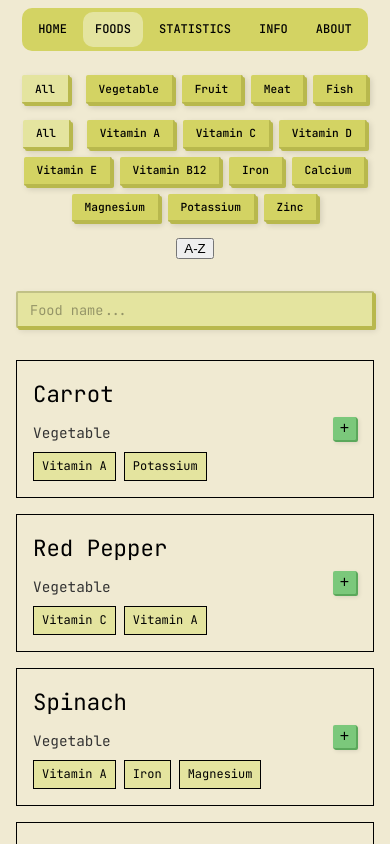
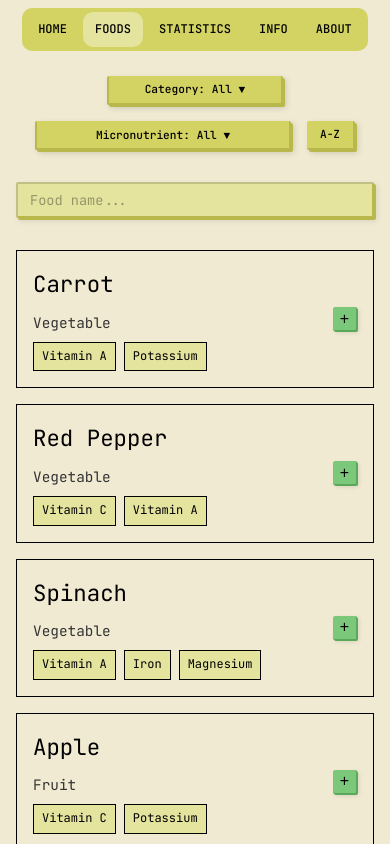
Before and after one commit to MatejHlavac/Micronutrient_Tracker, a Vue app: page /add in a window 390 px wide. Shown: the top 844 px of the page. Built offline with nearby package versions, Linux system fonts and the light colour scheme.

Commit message:
Dropdowny pre filtre
- Pridanie dropdownov pre filtre kategorii a mikronutrientov

```diff
--- a/src/views/AddFoodView.vue
+++ b/src/views/AddFoodView.vue
@@ -17,7 +17,9 @@ export default {
             selectedCategory: 'all',
 			selectedMicro: 'all',
 			searched: '',
-			isSorted: null
+			isSorted: null,
+			categoryDropdownOpen: false,
+			micronutrientDropdownOpen: false
         }
     },
 
@@ -56,10 +58,12 @@ export default {
     methods: {
         setCategory(category) {
             this.selectedCategory = category
+            this.$nextTick(() => this.$refs.categoryDropdown?.blur())
         },
 
 		setMicro(micronutrient) {
 			this.selectedMicro = micronutrient
+			this.$nextTick(() => this.$refs.micronutrientDropdown?.blur())
 		},
 
 		search(items) {
@@ -84,6 +88,20 @@ export default {
 
 		toggleSort() {
 			this.isSorted = !this.isSorted
+		},
+
+		maybeCloseCategoryDropdown(e) {
+			if (this.categoryDropdownOpen) {
+				document.activeElement?.blur()
+				e.preventDefault()
+			}
+		},
+
+		maybeCloseMicronutrientDropdown(e) {
+			if (this.micronutrientDropdownOpen) {
+				document.activeElement?.blur()
+				e.preventDefault()
+			}
 		}
     }
 }
@@ -92,7 +110,11 @@ export default {
 <template>
     <div class = "add-food">
         <div class = "filters">
-			<div class = "category-filters">
+			<div ref="categoryDropdown" class="filter-dropdown" tabindex="0" @focusin="categoryDropdownOpen = true" @focusout="categoryDropdownOpen = false">
+				<button type="button" class="filter-dropdown-trigger category-trigger" @mousedown="maybeCloseCategoryDropdown($event)">
+					Category: {{ selectedCategory === 'all' ? 'All' : selectedCategory.charAt(0).toUpperCase() + selectedCategory.slice(1) }} ▼
+				</button>
+				<div class="filter-dropdown-content category-dropdown-content">
 					<button v-for="category in ['all', 'vegetable', 'fruit', 'meat', 'fish']"
 						:key = "category"
 						@click = "setCategory(category)"
@@ -101,7 +123,12 @@ export default {
 					{{ category === 'all' ? 'All' : category.charAt(0).toUpperCase() + category.slice(1) }}
 					</button>
 				</div>
-			<div class = "micronutrient-filters">
+			</div>
+			<div ref="micronutrientDropdown" class="filter-dropdown" tabindex="0" @focusin="micronutrientDropdownOpen = true" @focusout="micronutrientDropdownOpen = false">
+				<button type="button" class="filter-dropdown-trigger micronutrient-trigger" @mousedown="maybeCloseMicronutrientDropdown($event)">
+					Micronutrient: {{ selectedMicro === 'all' ? 'All' : (micronuts.find(m => m.id === selectedMicro)?.name ?? selectedMicro) }} ▼
+				</button>
+				<div class="filter-dropdown-content micronutrient-dropdown-content">
 					<button v-for="micronutrient in micronutrientIds"
 						:key = "micronutrient"
 						@click = "setMicro(micronutrient)"
@@ -109,6 +136,7 @@ export default {
 					>
 					{{ micronutrient === 'all' ? 'All' : (micronuts.find(m => m.id === micronutrient)?.name ?? micronutrient) }}
 					</button>
+				</div>
 			</div>
 			<button @click="toggleSort" :class="['sort-button', {active: isSorted}]">A-Z</button>
         </div>
@@ -189,19 +217,84 @@ export default {
 
 .filters {
 	display: flex;
-	flex-direction: column;
+	flex-wrap: wrap;
+	justify-content: center;
 	align-items: center;
 	gap: 1rem;
 	margin-bottom: 2rem;
 }
 
-.category-filters,
-.micronutrient-filters {
+.filter-dropdown {
+	position: relative;
+	display: inline-block;
+	outline: none;
+}
+
+.filter-dropdown:has(.category-trigger) {
+	width: 11rem;
+}
+
+.filter-dropdown:has(.micronutrient-trigger) {
+	width: 16rem;
+}
+
+.filter-dropdown:focus-within .filter-dropdown-content {
 	display: flex;
-	justify-content: center;
-	align-items: center;
-	gap: 0.5rem;
-	flex-wrap: wrap;
+}
+
+.filter-dropdown-trigger {
+	padding: 0.5rem 1rem;
+	background: #d3d363;
+	border-radius: 2px;
+	transition: all 0.2s;
+	text-transform: capitalize;
+	color: var(--color-text);
+	cursor: pointer;
+	font-family: "JetBrains Mono", monospace;
+	font-size: 0.8rem;
+	font-weight: 500;
+	box-shadow: 2px 2px 0 #b8b84d, 3px 3px 6px rgba(0, 0, 0, 0.15);
+	transform: translate(0, 0);
+	border-top: none;
+	border-left: 2px solid #b8b84d;
+	border-right: 2px solid #b8b84d;
+	border-bottom: 2px solid #b8b84d;
+	width: 100%;
+	box-sizing: border-box;
+}
+
+.category-trigger {
+	min-width: 11rem;
+}
+
+.micronutrient-trigger {
+	min-width: 16rem;
+}
+
+.filter-dropdown-content {
+	display: none;
+	position: absolute;
+	top: 100%;
+	left: 0;
+	margin-top: 2px;
+	min-width: 100%;
+	flex-direction: column;
+	gap: 0.35rem;
+	padding: 0.35rem;
+	background: var(--color-background);
+	border-top: none;
+	border-left: 2px solid #b8b84d;
+	border-right: 2px solid #b8b84d;
+	border-bottom: 2px solid #b8b84d;
+	border-radius: 2px;
+	box-shadow: 2px 4px 8px rgba(0, 0, 0, 0.15);
+	z-index: 10;
+	max-height: 280px;
+	overflow-y: auto;
+}
+
+.micronutrient-dropdown-content {
+	max-height: 240px;
 }
 
 .category-filter-button,
@@ -222,11 +315,7 @@ export default {
 	border-bottom: 2px solid #b8b84d;
 	border-top: none;
 	border-left: none;
-}
-
-.category-filter-button:first-child,
-.micronutrient-filter-button:first-child {
-	margin-right: 1rem;
+	text-align: left;
 }
 
 .category-filter-button:hover,
@@ -246,6 +335,33 @@ export default {
 	background: #e4e49f;
 }
 
+.sort-button {
+	padding: 0.5rem 1rem;
+	background: #d3d363;
+	border-radius: 2px;
+	transition: all 0.2s;
+	text-transform: capitalize;
+	color: var(--color-text);
+	cursor: pointer;
+	font-family: "JetBrains Mono", monospace;
+	font-size: 0.8rem;
+	font-weight: 500;
+	box-shadow: 2px 2px 0 #b8b84d, 3px 3px 6px rgba(0, 0, 0, 0.15);
+	border-right: 2px solid #b8b84d;
+	border-bottom: 2px solid #b8b84d;
+	border-top: none;
+	border-left: none;
+}
+
+.sort-button:hover {
+	box-shadow: 1px 1px 0 #b8b84d, 2px 2px 4px rgba(0, 0, 0, 0.1);
+	transform: translate(1px, 1px);
+}
+
+.sort-button.active {
+	background: #e4e49f;
+}
+
 @media (max-width: 768px) {
 	.add-food {
 		padding: 1rem;
@@ -261,15 +377,16 @@ export default {
 		max-width: 100%;
 	}
 
+	.filter-dropdown-trigger,
+	.sort-button {
+		font-size: 0.7rem;
+		padding: 0.4rem 0.8rem;
+	}
+
 	.category-filter-button,
 	.micronutrient-filter-button {
 		font-size: 0.7rem;
 		padding: 0.4rem 0.8rem;
 	}
-
-	.category-filter-button:first-child,
-	.micronutrient-filter-button:first-child {
-		margin-right: 0.5rem;
-	}
 }
 </style>
```
Lines whose indentation alone changed are shown as unchanged.
